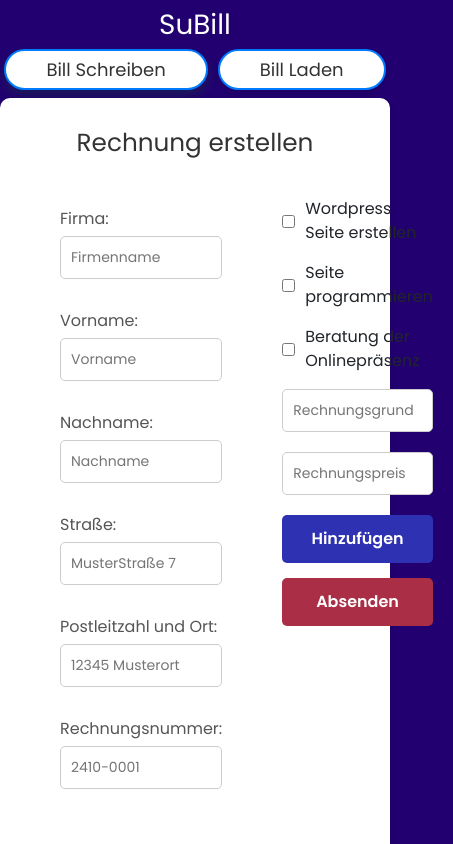
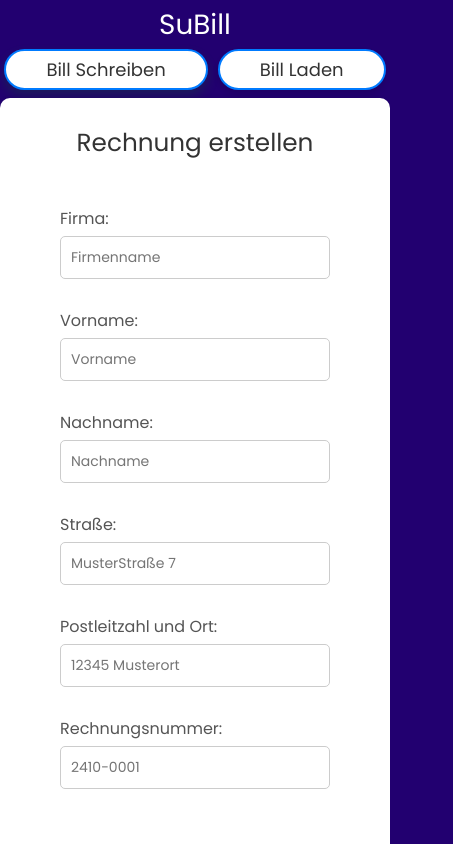
Before and after one commit to urimsu/SuBill, an Angular app: page /calculator in a window 390 px wide. Shown: the top 844 px of the page, 453 px wide, since content can reach past the window. Built offline with nearby package versions, Linux system fonts and the light colour scheme.

Commit message:
feat: css

```diff
--- a/src/app/billreader/billreader.component.css
+++ b/src/app/billreader/billreader.component.css
@@ -1,14 +1,21 @@
-body{
+
+body {
     font-family: 'Poppins', sans-serif;
     background-color: #f4f4f9;
     display: flex;
-    justify-content:center;
-    align-items:center;
+    justify-content: center;
+    align-items: center;
     height: 100vh;
     margin: 0;
 }
+.billReader{
+    display: flex;
+    justify-content: center;
+    align-items: center;
 
-div {
+}
+
+.form-container {
     background-color: #ffffff;
     padding: 30px;
     border-radius: 10px;
@@ -19,5 +26,4 @@ div {
 }
 p{
     text-align: center;
-    color:black;
 }
--- a/src/app/billreader/billreader.component.html
+++ b/src/app/billreader/billreader.component.html
@@ -1,3 +1,6 @@
-<div>
+<div class="billReader">
+     <div class="form-container">
+
      <p>BillReader</p>
+     </div>
 </div>
--- a/src/app/calculator/calculator.component.css
+++ b/src/app/calculator/calculator.component.css
@@ -27,6 +27,12 @@ body {
     display: flex;
     justify-content: space-between;
     max-width: 100%;
+}
+@media only screen and (max-width: 768px) {
+
+.formContainer{
+    flex-direction: column;
+}
 }
 
 .leftDiv, .rightDiv {
```
